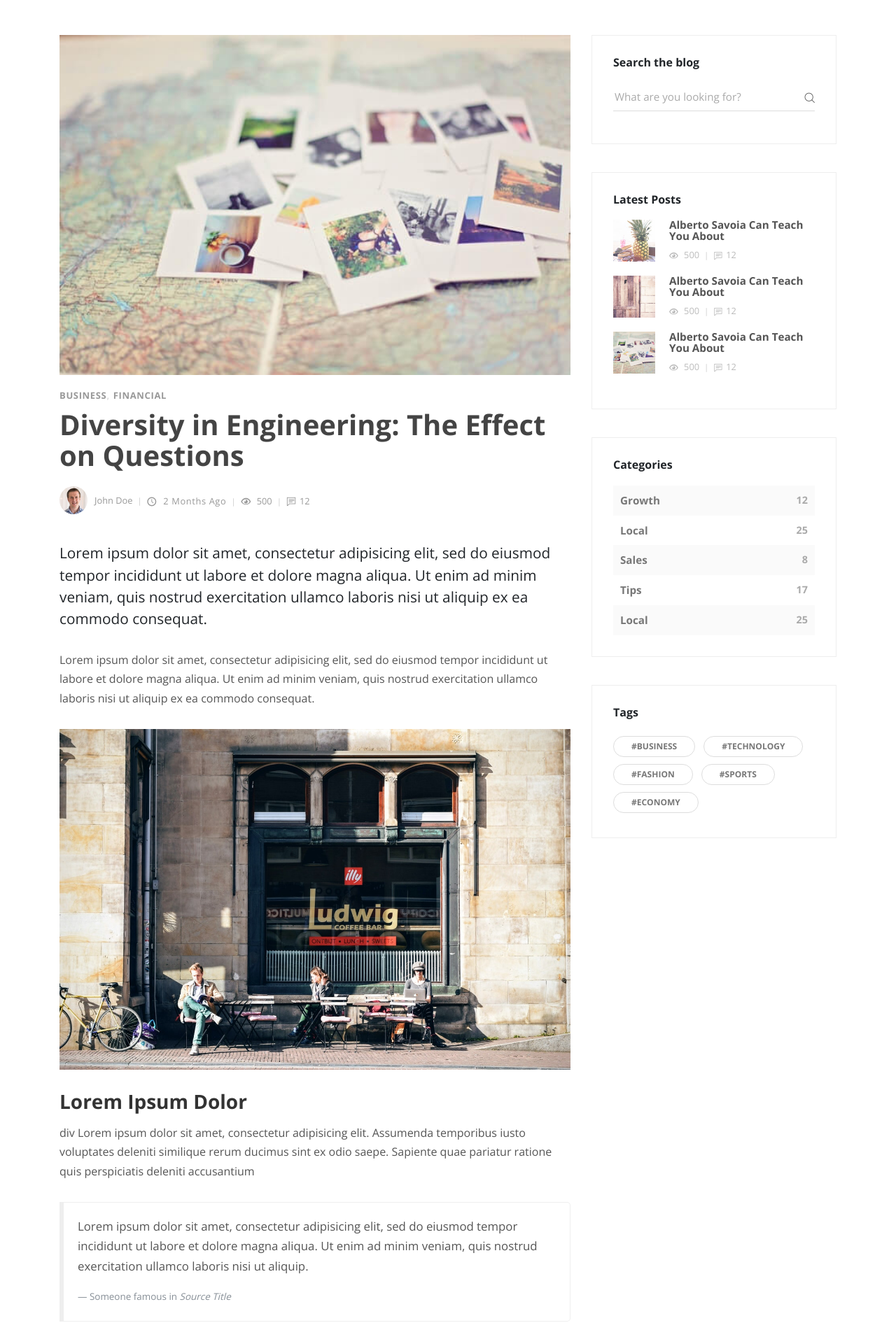
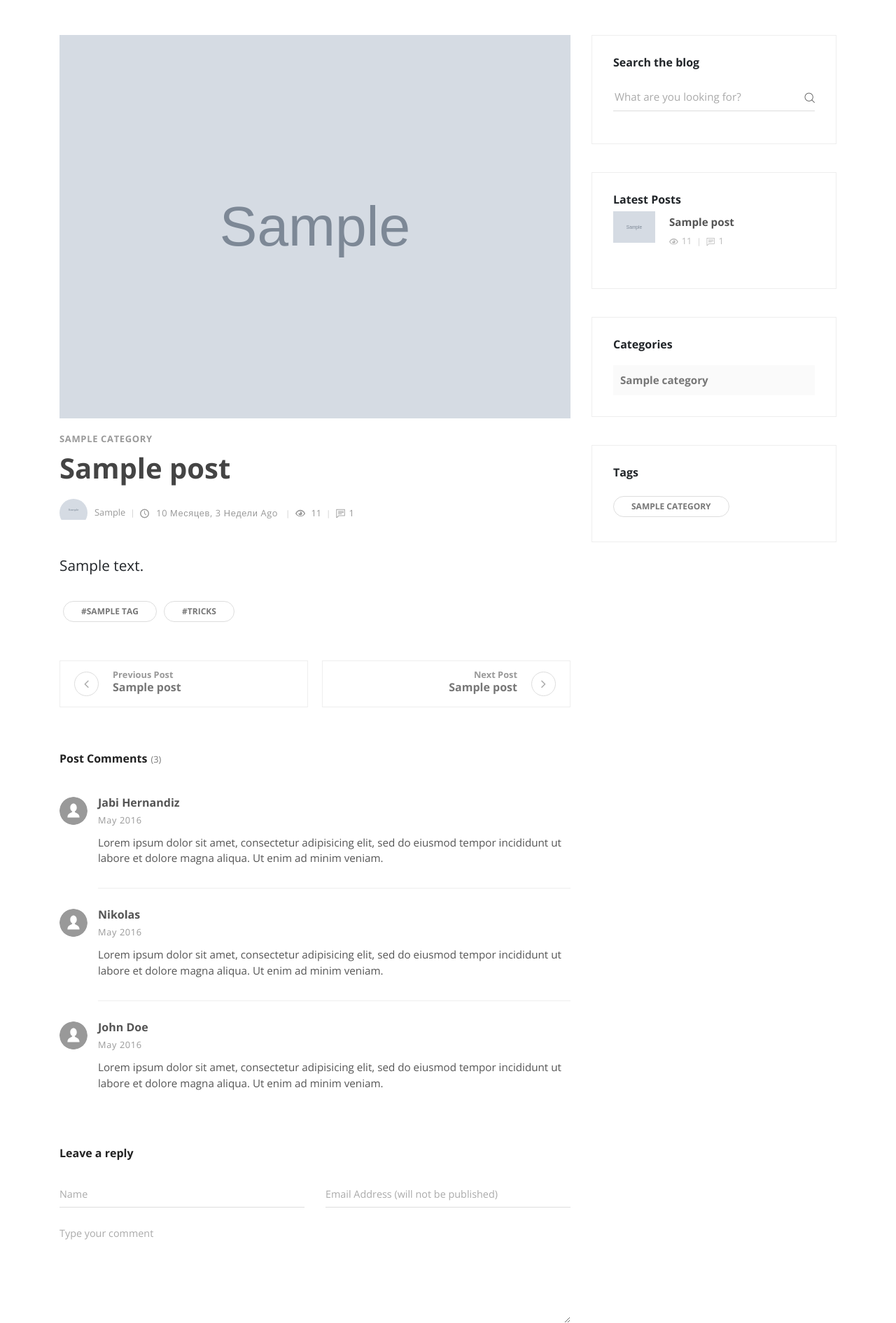
Before and after one commit to JustLike420/Just-Blog, a Django app: a page that uses templates/post.html in a window 1280 px wide. Shown: the part 81-1972 px from the top of the page at 70% size. Run offline with Django 3.2, Linux system fonts and the light colour scheme; tables that the repository leaves empty hold one stand-in row (values such as "Sample post"); grey boxes marked "Sample" are stand-in pictures; some libraries are stand-ins or nearby versions.

Commit message:
single page /bad pagination

```diff
--- a/blog/models.py
+++ b/blog/models.py
@@ -58,11 +58,13 @@ class Post(models.Model):
     views = models.IntegerField(default=0, verbose_name='Кол-во просмотров')
     category = models.ManyToManyField(Category, related_name='posts')
     tags = models.ManyToManyField(Tag, blank=True, related_name='posts', verbose_name='Тег')
+    previous_post = models.ForeignKey('self', related_name='previous', on_delete=models.SET_NULL, blank=True, null=True)
+    next_post = models.ForeignKey('self', related_name='next', on_delete=models.SET_NULL, blank=True, null=True)
 
     def __str__(self):
         return self.title
 
-    def get_absolute_url(self):  # формирование ссылки
+    def get_absolute_url(self):  # формирование ссылки 'posts' - name in urls
         return reverse('post', kwargs={"slug": self.slug})
 
     class Meta:
--- a/blog/urls.py
+++ b/blog/urls.py
@@ -7,5 +7,5 @@ from .views import *
 urlpatterns = [
     path('', Home.as_view(), name='home') ,
     path('blog/', Get_Posts.as_view(), name='posts'),
-    path('post/<str:slug>', post, name='post'),
+    path('post/<str:slug>', Get_Post.as_view(), name='post'),
 ]
--- a/templates/index.html
+++ b/templates/index.html
@@ -103,7 +103,8 @@
                                      class="img-fluid"></a></div>
                         <div class="post-details">
                             <div class="post-meta d-flex justify-content-between">
-                                <div class="date">{{ post.created_at|date:"d M" }} | {{ post.created_at|date:"Y" }}</div>
+                                <div class="date">{{ post.created_at|date:"d M" }}
+                                    | {{ post.created_at|date:"Y" }}</div>
                                 <div class="category">
                                     {% for cat in post.category.all %}
                                         <a href="#">{{ cat }}</a>
--- a/templates/post.html
+++ b/templates/post.html
@@ -1,4 +1,5 @@
 {% extends 'base.html' %}
+{% load sidebar %}
 {% load static %}
 {% block content %}
 
@@ -8,45 +9,63 @@
             <main class="post blog-post col-lg-8">
                 <div class="container">
                     <div class="post-single">
-              <div class="post-thumbnail"><img src="{% static 'img/blog-post-3.jpeg' %}" alt="..." class="img-fluid"></div>
+                        <div class="post-thumbnail"><img src="{{ post.photo.url }}" alt="..."
+                                                         class="img-fluid"></div>
                         <div class="post-details">
                             <div class="post-meta d-flex justify-content-between">
-                  <div class="category"><a href="#">Business</a><a href="#">Financial</a></div>
+                                <div class="category">
+                                    {% for cat in post.category.all %}
+                                        <a href="#">{{ cat }}</a>
+                                    {% endfor %}
                                 </div>
-                <h1>Diversity in Engineering: The Effect on Questions<a href="#"><i class="fa fa-bookmark-o"></i></a></h1>
-                <div class="post-footer d-flex align-items-center flex-column flex-sm-row"><a href="#" class="author d-flex align-items-center flex-wrap">
-                    <div class="avatar"><img src="{% static 'img/avatar-1.jpg' %}" alt="..." class="img-fluid"></div>
-                    <div class="title"><span>John Doe</span></div></a>
+                            </div>
+                            <h1>{{ post.title }}<a href="{{ post.get_absolute_url }}"><i
+                                    class="fa fa-bookmark-o"></i></a></h1>
+                            <div class="post-footer d-flex align-items-center flex-column flex-sm-row"><a href="#"
+                                                                                                          class="author d-flex align-items-center flex-wrap">
+                                <div class="avatar"><img src="{{ post.author.profile_pic.url }}" alt="..."
+                                                         class="img-fluid"></div>
+                                <div class="title"><span>{{ post.author }}</span></div>
+                            </a>
                                 <div class="d-flex align-items-center flex-wrap">
-                    <div class="date"><i class="icon-clock"></i> 2 months ago</div>
-                    <div class="views"><i class="icon-eye"></i> 500</div>
-                    <div class="comments meta-last"><i class="icon-comment"></i>12</div>
+                                    <div class="date"><i class="icon-clock"></i> {{ post.created_at|timesince }} ago
+                                    </div>
+                                    <div class="views"><i class="icon-eye"></i> {{ post.views }}</div>
+                                    <div class="comments meta-last"><i class="icon-comment"></i>{{ post.comments }}
+                                    </div>
                                 </div>
                             </div>
                             <div class="post-body">
-                  <p class="lead">Lorem ipsum dolor sit amet, consectetur adipisicing elit, sed do eiusmod tempor incididunt ut labore et dolore magna aliqua. Ut enim ad minim veniam, quis nostrud exercitation ullamco laboris nisi ut aliquip ex ea commodo consequat.</p>
-                  <p>Lorem ipsum dolor sit amet, consectetur adipisicing elit, sed do eiusmod tempor incididunt ut labore et dolore magna aliqua. Ut enim ad minim veniam, quis nostrud exercitation ullamco laboris nisi ut aliquip ex ea commodo consequat.</p>
-                  <p> <img src="{% static 'img/featured-pic-3.jpeg' %}" alt="..." class="img-fluid"></p>
-                  <h3>Lorem Ipsum Dolor</h3>
-                  <p>div Lorem ipsum dolor sit amet, consectetur adipisicing elit. Assumenda temporibus iusto voluptates deleniti similique rerum ducimus sint ex odio saepe. Sapiente quae pariatur ratione quis perspiciatis deleniti accusantium</p>
-                  <blockquote class="blockquote">
-                    <p>Lorem ipsum dolor sit amet, consectetur adipisicing elit, sed do eiusmod tempor incididunt ut labore et dolore magna aliqua. Ut enim ad minim veniam, quis nostrud exercitation ullamco laboris nisi ut aliquip.</p>
-                    <footer class="blockquote-footer">Someone famous in
-                      <cite title="Source Title">Source Title</cite>
-                    </footer>
-                  </blockquote>
-                  <p>quasi nam. Libero dicta eum recusandae, commodi, ad, autem at ea iusto numquam veritatis, officiis. Accusantium optio minus, voluptatem? Quia reprehenderit, veniam quibusdam provident, fugit iusto ullam voluptas neque soluta adipisci ad.</p>
+                                <p class="lead">{{ post.content|safe }}</p>
                             </div>
-                <div class="post-tags"><a href="#" class="tag">#Business</a><a href="#" class="tag">#Tricks</a><a href="#" class="tag">#Financial</a><a href="#" class="tag">#Economy</a></div>
-                <div class="posts-nav d-flex justify-content-between align-items-stretch flex-column flex-md-row"><a href="#" class="prev-post text-left d-flex align-items-center">
+
+                            <div class="post-tags">
+                                {% for tag in post.tags.all %}
+                                    <a href="#" class="tag">#{{ tag }}</a><a href="#"
+                                                                             class="tag">#Tricks</a>
+                                {% endfor %}
+                            </div>
+                            <!-- Pagination -->
+                            <div class="posts-nav d-flex justify-content-between align-items-stretch flex-column flex-md-row">
+                                {% if post.previous_post %}
+                                    <a href="{{ post.previous_post.get_absolute_url }}"
+                                       class="prev-post text-left d-flex align-items-center">
                                         <div class="icon prev"><i class="fa fa-angle-left"></i></div>
                                         <div class="text"><strong class="text-primary">Previous Post </strong>
-                      <h6>I Bought a Wedding Dress.</h6>
-                    </div></a><a href="#" class="next-post text-right d-flex align-items-center justify-content-end">
+                                            <h6>{{ post.previous_post.title }}</h6>
+                                        </div>
+                                    </a>
+                                {% endif %}
+                                {% if post.next_post %}
+                                    <a href="{{ post.next_post.get_absolute_url }}"
+                                       class="next-post text-right d-flex align-items-center justify-content-end">
                                         <div class="text"><strong class="text-primary">Next Post </strong>
-                      <h6>I Bought a Wedding Dress.</h6>
+                                            <h6>{{ post.next_post.title }}</h6>
                                         </div>
-                    <div class="icon next"><i class="fa fa-angle-right">   </i></div></a></div>
+                                        <div class="icon next"><i class="fa fa-angle-right"> </i></div>
+                                    </a>
+                                {% endif %}
+                            </div>
                             <div class="post-comments">
                                 <header>
                                     <h3 class="h6">Post Comments<span class="no-of-comments">(3)</span></h3>
@@ -54,34 +73,46 @@
                                 <div class="comment">
                                     <div class="comment-header d-flex justify-content-between">
                                         <div class="user d-flex align-items-center">
-                        <div class="image"><img src="{% static 'img/user.svg' %}" alt="..." class="img-fluid rounded-circle"></div>
-                        <div class="title"><strong>Jabi Hernandiz</strong><span class="date">May 2016</span></div>
+                                            <div class="image"><img src="{% static 'img/user.svg' %}" alt="..."
+                                                                    class="img-fluid rounded-circle"></div>
+                                            <div class="title"><strong>Jabi Hernandiz</strong><span class="date">May 2016</span>
+                                            </div>
                                         </div>
                                     </div>
                                     <div class="comment-body">
-                      <p>Lorem ipsum dolor sit amet, consectetur adipisicing elit, sed do eiusmod tempor incididunt ut labore et dolore magna aliqua. Ut enim ad minim veniam.</p>
+                                        <p>Lorem ipsum dolor sit amet, consectetur adipisicing elit, sed do eiusmod
+                                            tempor incididunt ut labore et dolore magna aliqua. Ut enim ad minim
+                                            veniam.</p>
                                     </div>
                                 </div>
                                 <div class="comment">
                                     <div class="comment-header d-flex justify-content-between">
                                         <div class="user d-flex align-items-center">
-                        <div class="image"><img src="{% static 'img/user.svg' %}" alt="..." class="img-fluid rounded-circle"></div>
-                        <div class="title"><strong>Nikolas</strong><span class="date">May 2016</span></div>
+                                            <div class="image"><img src="{% static 'img/user.svg' %}" alt="..."
+                                                                    class="img-fluid rounded-circle"></div>
+                                            <div class="title"><strong>Nikolas</strong><span
+                                                    class="date">May 2016</span></div>
                                         </div>
                                     </div>
                                     <div class="comment-body">
-                      <p>Lorem ipsum dolor sit amet, consectetur adipisicing elit, sed do eiusmod tempor incididunt ut labore et dolore magna aliqua. Ut enim ad minim veniam.</p>
+                                        <p>Lorem ipsum dolor sit amet, consectetur adipisicing elit, sed do eiusmod
+                                            tempor incididunt ut labore et dolore magna aliqua. Ut enim ad minim
+                                            veniam.</p>
                                     </div>
                                 </div>
                                 <div class="comment">
                                     <div class="comment-header d-flex justify-content-between">
                                         <div class="user d-flex align-items-center">
-                        <div class="image"><img src="{% static 'img/user.svg' %}" alt="..." class="img-fluid rounded-circle"></div>
-                        <div class="title"><strong>John Doe</strong><span class="date">May 2016</span></div>
+                                            <div class="image"><img src="{% static 'img/user.svg' %}" alt="..."
+                                                                    class="img-fluid rounded-circle"></div>
+                                            <div class="title"><strong>John Doe</strong><span
+                                                    class="date">May 2016</span></div>
                                         </div>
                                     </div>
                                     <div class="comment-body">
-                      <p>Lorem ipsum dolor sit amet, consectetur adipisicing elit, sed do eiusmod tempor incididunt ut labore et dolore magna aliqua. Ut enim ad minim veniam.</p>
+                                        <p>Lorem ipsum dolor sit amet, consectetur adipisicing elit, sed do eiusmod
+                                            tempor incididunt ut labore et dolore magna aliqua. Ut enim ad minim
+                                            veniam.</p>
                                     </div>
                                 </div>
                             </div>
@@ -92,13 +123,17 @@
                                 <form action="#" class="commenting-form">
                                     <div class="row">
                                         <div class="form-group col-md-6">
-                        <input type="text" name="username" id="username" placeholder="Name" class="form-control">
+                                            <input type="text" name="username" id="username" placeholder="Name"
+                                                   class="form-control">
                                         </div>
                                         <div class="form-group col-md-6">
-                        <input type="email" name="username" id="useremail" placeholder="Email Address (will not be published)" class="form-control">
+                                            <input type="email" name="username" id="useremail"
+                                                   placeholder="Email Address (will not be published)"
+                                                   class="form-control">
                                         </div>
                                         <div class="form-group col-md-12">
-                        <textarea name="usercomment" id="usercomment" placeholder="Type your comment" class="form-control"></textarea>
+                                            <textarea name="usercomment" id="usercomment"
+                                                      placeholder="Type your comment" class="form-control"></textarea>
                                         </div>
                                         <div class="form-group col-md-12">
                                             <button type="submit" class="btn btn-secondary">Submit Comment</button>
@@ -124,63 +159,11 @@
                     </form>
                 </div>
                 <!-- Widget [Latest Posts Widget]        -->
-          <div class="widget latest-posts">
-            <header>
-              <h3 class="h6">Latest Posts</h3>
-            </header>
-            <div class="blog-posts"><a href="#">
-                <div class="item d-flex align-items-center">
-                  <div class="image"><img src="{% static 'img/small-thumbnail-1.jpg' %}" alt="..." class="img-fluid"></div>
-                  <div class="title"><strong>Alberto Savoia Can Teach You About</strong>
-                    <div class="d-flex align-items-center">
-                      <div class="views"><i class="icon-eye"></i> 500</div>
-                      <div class="comments"><i class="icon-comment"></i>12</div>
-                    </div>
-                  </div>
-                </div></a><a href="#">
-                <div class="item d-flex align-items-center">
-                  <div class="image"><img src="{% static 'img/small-thumbnail-2.jpg' %}" alt="..." class="img-fluid"></div>
-                  <div class="title"><strong>Alberto Savoia Can Teach You About</strong>
-                    <div class="d-flex align-items-center">
-                      <div class="views"><i class="icon-eye"></i> 500</div>
-                      <div class="comments"><i class="icon-comment"></i>12</div>
-                    </div>
-                  </div>
-                </div></a><a href="#">
-                <div class="item d-flex align-items-center">
-                  <div class="image"><img src="{% static 'img/small-thumbnail-3.jpg' %}" alt="..." class="img-fluid"></div>
-                  <div class="title"><strong>Alberto Savoia Can Teach You About</strong>
-                    <div class="d-flex align-items-center">
-                      <div class="views"><i class="icon-eye"></i> 500</div>
-                      <div class="comments"><i class="icon-comment"></i>12</div>
-                    </div>
-                  </div>
-                </div></a></div>
-          </div>
+                {% get_popular %}
                 <!-- Widget [Categories Widget]-->
-          <div class="widget categories">
-            <header>
-              <h3 class="h6">Categories</h3>
-            </header>
-            <div class="item d-flex justify-content-between"><a href="#">Growth</a><span>12</span></div>
-            <div class="item d-flex justify-content-between"><a href="#">Local</a><span>25</span></div>
-            <div class="item d-flex justify-content-between"><a href="#">Sales</a><span>8</span></div>
-            <div class="item d-flex justify-content-between"><a href="#">Tips</a><span>17</span></div>
-            <div class="item d-flex justify-content-between"><a href="#">Local</a><span>25</span></div>
-          </div>
+                {% get_cat %}
                 <!-- Widget [Tags Cloud Widget]-->
-          <div class="widget tags">
-            <header>
-              <h3 class="h6">Tags</h3>
-            </header>
-            <ul class="list-inline">
-              <li class="list-inline-item"><a href="#" class="tag">#Business</a></li>
-              <li class="list-inline-item"><a href="#" class="tag">#Technology</a></li>
-              <li class="list-inline-item"><a href="#" class="tag">#Fashion</a></li>
-              <li class="list-inline-item"><a href="#" class="tag">#Sports</a></li>
-              <li class="list-inline-item"><a href="#" class="tag">#Economy</a></li>
-            </ul>
-          </div>
+                {% get_tag %}
             </aside>
         </div>
     </div>
```
Lines whose indentation alone changed are shown as unchanged.
